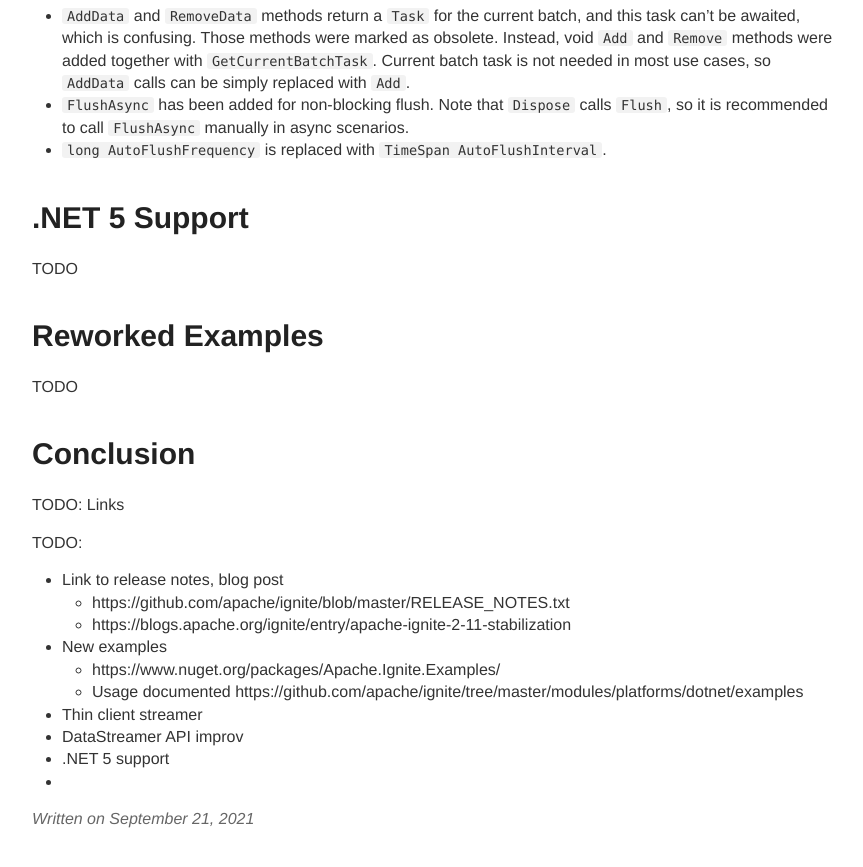
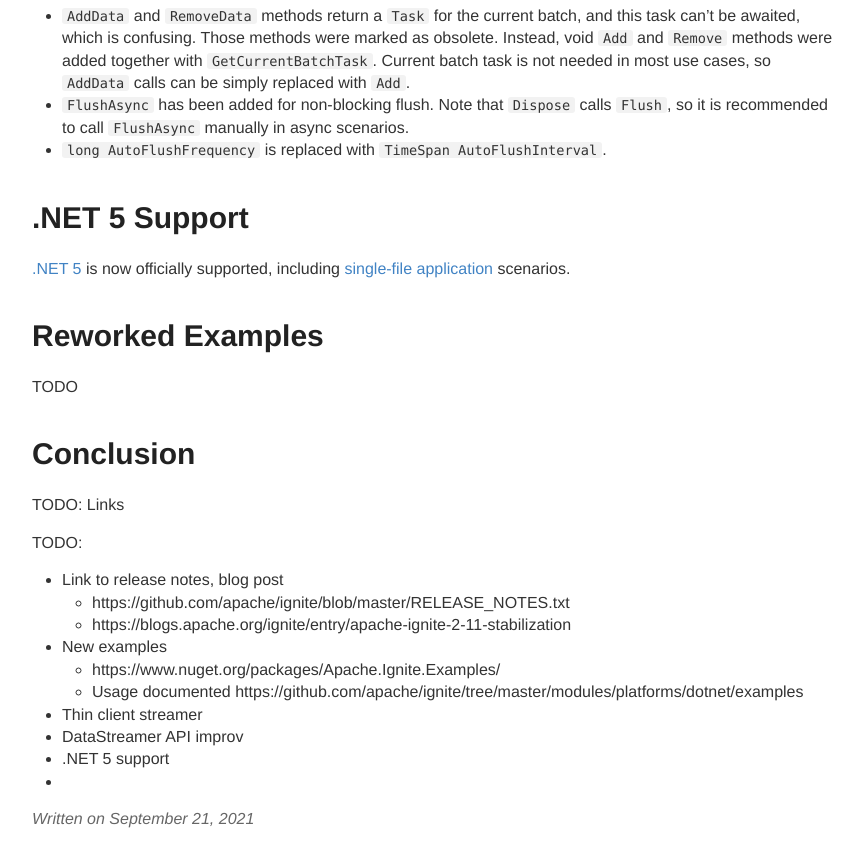
Before and after one commit to ptupitsyn/ptupitsyn.github.io, a Jekyll site: the page built from _posts/2021-09-21-Whats-New-In-Ignite-Net-2.11.md, in a window 1280 px wide and 900 px high, scrolled down 999 px. Shown: the top 867 px of the window, without its empty margins (203-1066 px from the left). Built offline with Jekyll 4.4.1, drawn with Linux system fonts in a browser that asks for light colours; comment, search, counter and statistics services are not loaded.

Commit message:
wip .NET 5

```diff
--- a/_posts/2021-09-21-Whats-New-In-Ignite-Net-2.11.md
+++ b/_posts/2021-09-21-Whats-New-In-Ignite-Net-2.11.md
@@ -45,7 +45,8 @@
 
 
 # .NET 5 Support
-TODO
+
+[.NET 5](https://dotnet.microsoft.com/download/dotnet/5.0) is now officially supported, including [single-file application](https://docs.microsoft.com/en-us/dotnet/core/deploying/single-file) scenarios.
 
 # Reworked Examples
 TODO
```
